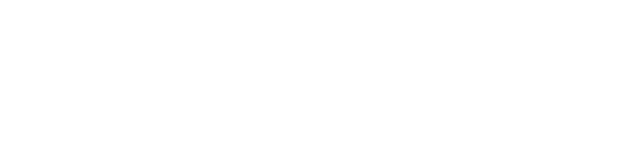
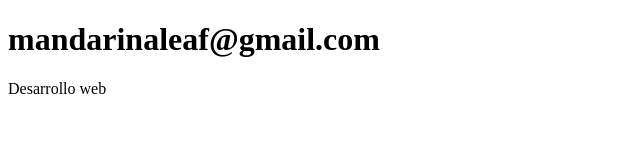
Before and after one commit to mandarinaleaf/sistema-de-registro, a plain HTML site: page index.html in a window 1280 px wide. Shown: the whole page, without its empty margins (0-640 px from the left). Drawn offline with Linux system fonts and the light colour scheme.

Commit message:
actualiza el contacto

```diff
--- a/index.html
+++ b/index.html
@@ -6,6 +6,7 @@
     <title>Sistema de registro de juegos</title>
 </head>
 <body>
-    <script src="app.js"></script>
+    <h1>mandarinaleaf@gmail.com</h1>
+        <p>Desarrollo web</p>
 </body>
 </html>
```
